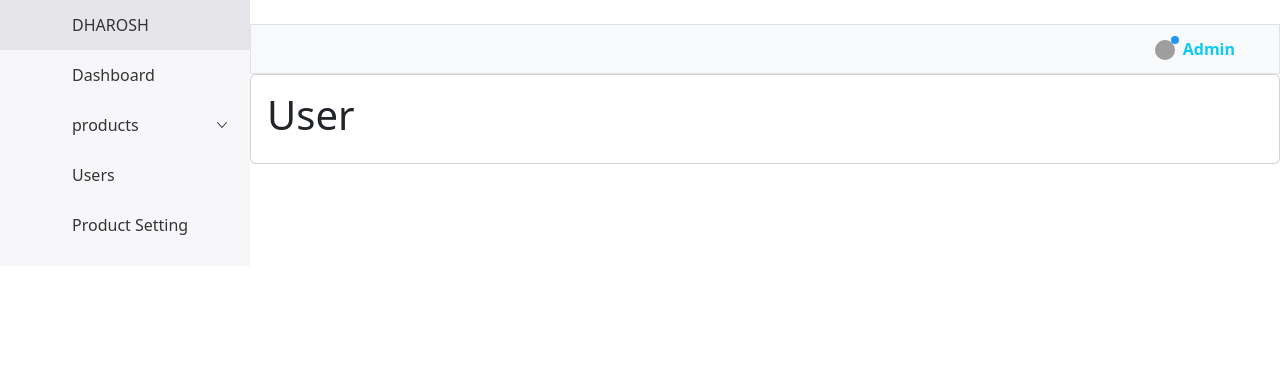
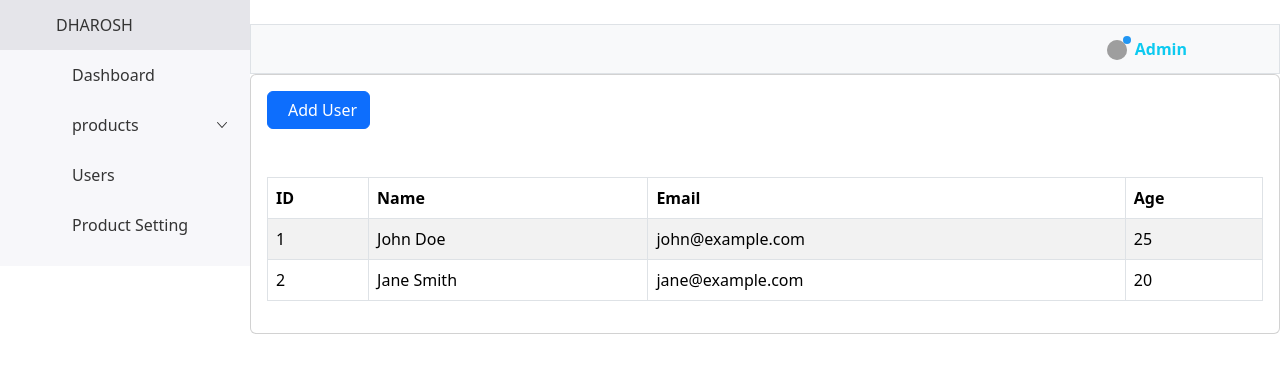
Before and after one commit to Alfaz108/fe-dh, a React (Vite) app: page /user in a window 1280 px wide. Shown: the top 372 px of the page. Built offline with nearby package versions, Linux system fonts and the light colour scheme; sample sign-in values are in the browser's storage; grey boxes are pictures that could not be loaded; some icons are missing.

Commit message:
table component create and user create modal design

```diff
--- a/package.json
+++ b/package.json
@@ -10,6 +10,7 @@
     "preview": "vite preview"
   },
   "dependencies": {
+    "@hookform/resolvers": "^3.3.4",
     "@reduxjs/toolkit": "^2.1.0",
     "@rsuite/icons": "^1.0.3",
     "bootstrap": "^5.3.2",
@@ -20,6 +21,7 @@
     "react": "^18.2.0",
     "react-bootstrap": "^2.10.0",
     "react-dom": "^18.2.0",
+    "react-hook-form": "^7.50.1",
     "react-redux": "^9.1.0",
     "react-router-dom": "^6.22.0",
     "rsuite": "^5.53.2",
--- /dev/null
+++ b/src/components/app/table/index.jsx
@@ -0,0 +1,53 @@
+// CustomTable.js
+import React from "react";
+import { Button, Table } from "react-bootstrap";
+
+const CustomTable = (props) => {
+  const data = props["data"] || [];
+  const columns = props["columns"] || [];
+  const hideBtn = props["hideBtn"];
+  const addWithoutModal = props["addWithoutModal"];
+  const addShowModal = props["addShowModal"];
+  const tableInfo = props["tableInfo"] || {};
+
+  const renderCellValue = (row, accessor) => {
+    const accessors = accessor.split(".");
+    let value = row;
+    for (const acc of accessors) {
+      value = value?.[acc];
+      if (value === undefined) break;
+    }
+    return value;
+  };
+
+  return (
+    <>
+      {!addWithoutModal && !hideBtn && (
+        <Button variant="primary" className="me-2" onClick={addShowModal}>
+          <i className="mdi mdi-plus-circle me-2"></i>{" "}
+          {`Add ${tableInfo?.addTitle}`}
+        </Button>
+      )}
+      <Table striped bordered hover className=" mt-5">
+        <thead>
+          <tr>
+            {columns.map((column, index) => (
+              <th key={index}>{column.Header}</th>
+            ))}
+          </tr>
+        </thead>
+        <tbody>
+          {data.map((row, rowIndex) => (
+            <tr key={rowIndex}>
+              {columns.map((column, colIndex) => (
+                <td key={colIndex}>{renderCellValue(row, column.accessor)}</td>
+              ))}
+            </tr>
+          ))}
+        </tbody>
+      </Table>
+    </>
+  );
+};
+
+export default CustomTable;
--- a/src/constants/menu.js
+++ b/src/constants/menu.js
@@ -2,13 +2,12 @@ import DashboardIcon from "@rsuite/icons/legacy/Dashboard";
 import GroupIcon from "@rsuite/icons/legacy/Group";
 import MagicIcon from "@rsuite/icons/legacy/Magic";
 import GearCircleIcon from "@rsuite/icons/legacy/GearCircle";
-import image from "../assets/logo/logo.png";
 
 const MENU_ITEMS = () => {
   return [
     {
       label: "DHAROSH",
-      icon: MagicIcon,
+      // icon: image,
       url: "/",
     },
     {
--- a/src/layouts/Topbar.jsx
+++ b/src/layouts/Topbar.jsx
@@ -7,7 +7,8 @@ const Topbar = () => {
     <div>
       <div
         style={{ backgroundColor: "#E5E5EA" }}
-        className="d-flex bg-body-tertiary border align-items-center justify-content-end">
+        className="d-flex bg-body-tertiary border align-items-center justify-content-end"
+      >
         <div className="icon-example-list">
           <div className="d-flex p-1 align-items-center justify-content-center">
             <div className="pt-2 pe-2 d-flex align-items-center">
@@ -25,7 +26,7 @@ const Topbar = () => {
               </span>
               <span className=" pb-2 ps-2 pe-3 fw-bolder text-info">Admin</span>
             </div>
-            <div>
+            <div className="me-5">
               <GearIcon spin style={{ fontSize: "1.3em", cursor: "pointer" }} />
             </div>
           </div>
--- /dev/null
+++ b/src/pages/private/user/UserCreateUpdateModal.jsx
@@ -0,0 +1,29 @@
+//@ External Lib Import
+
+import { Card, Modal } from "react-bootstrap";
+import classNames from "classnames";
+
+//@ main component
+const UserCreateUpdate = ({ modal, setModal, toggle }) => {
+  return (
+    <Card className={classNames("", { "d-none": !modal })}>
+      <Card.Body>
+        <Modal
+          show={modal}
+          onHide={toggle}
+          backdrop="static"
+          keyboard={false}
+          size="lg"
+        >
+          <Modal.Header onHide={toggle} closeButton></Modal.Header>
+
+          <Modal.Body>
+            <h1>alfaz</h1>
+          </Modal.Body>
+        </Modal>
+      </Card.Body>
+    </Card>
+  );
+};
+
+export default UserCreateUpdate;
--- a/src/pages/private/user/index.jsx
+++ b/src/pages/private/user/index.jsx
@@ -1,16 +1,85 @@
-import { Card, Col, Row, Table, Button } from "react-bootstrap";
+import React, { useMemo, useState } from "react";
+import { Row, Col, Card } from "react-bootstrap";
+import CustomTable from "../../../components/app/table/index";
+import UserCreateUpdate from "./UserCreateUpdateModal";
 
 const User = () => {
+  const data = [
+    {
+      id: 1,
+      name: "John Doe",
+      email: "john@example.com",
+      ab: {
+        age: "25",
+      },
+    },
+    {
+      id: 2,
+      name: "Jane Smith",
+      email: "jane@example.com",
+      ab: {
+        age: "20",
+      },
+    },
+  ];
+
+  const [modal, setModal] = useState(false);
+
+  const addShowModal = () => {
+    setModal(!modal);
+  };
+
+  const toggle = () => {
+    setModal(!modal);
+  };
+  const columns = useMemo(
+    () => [
+      {
+        Header: "ID",
+        accessor: "id",
+      },
+      {
+        Header: "Name",
+        accessor: "name",
+      },
+      {
+        Header: "Email",
+        accessor: "email",
+      },
+      {
+        Header: "Age",
+        accessor: "ab.age",
+      },
+    ],
+    []
+  );
+
   return (
+    <>
       <Row>
         <Col xs={12}>
           <Card>
             <Card.Body>
-            <h1>User</h1>
+              <CustomTable
+                columns={columns}
+                data={data}
+                addShowModal={addShowModal}
+                tableInfo={{
+                  addTitle: "User",
+                }}
+              />
             </Card.Body>
           </Card>
         </Col>
       </Row>
+      <UserCreateUpdate
+        {...{
+          modal,
+          setModal,
+          toggle,
+        }}
+      />
+    </>
   );
 };
 
--- a/src/pages/table/ListTable.jsx
+++ b/src/pages/table/ListTable.jsx
@@ -1,9 +1,6 @@
 import { Table, Pagination } from "rsuite";
 import React, { useEffect, useState } from "react";
 import "../../App.css";
-// import { mockUsers } from "./mock";
-
-// const data1 = mockUsers(100);
 
 const ListTable = () => {
   const [data1, setData1] = useState(null);
@@ -34,7 +31,7 @@ const ListTable = () => {
     setLimit(dataKey);
   };
 
-  const data = data1.filter((v, i) => {
+  const data = data1?.filter((v, i) => {
     const start = limit * (page - 1);
     const end = start + limit;
     return i >= start && i < end;
@@ -86,7 +83,7 @@ const ListTable = () => {
           maxButtons={5}
           size="xs"
           layout={["total", "-", "limit", "|", "pager", "skip"]}
-          total={data1.length}
+          total={data1?.length}
           limitOptions={[10, 30, 50]}
           limit={limit}
           activePage={page}
```
Also changed, not shown: src/layouts/DefaultLayout.jsx (+4 -3 lines), src/layouts/LeftSidebar.jsx (+5 -5 lines), 1 other file (tests, documents, lock files or other folders). Lines whose indentation alone changed are shown as unchanged.
